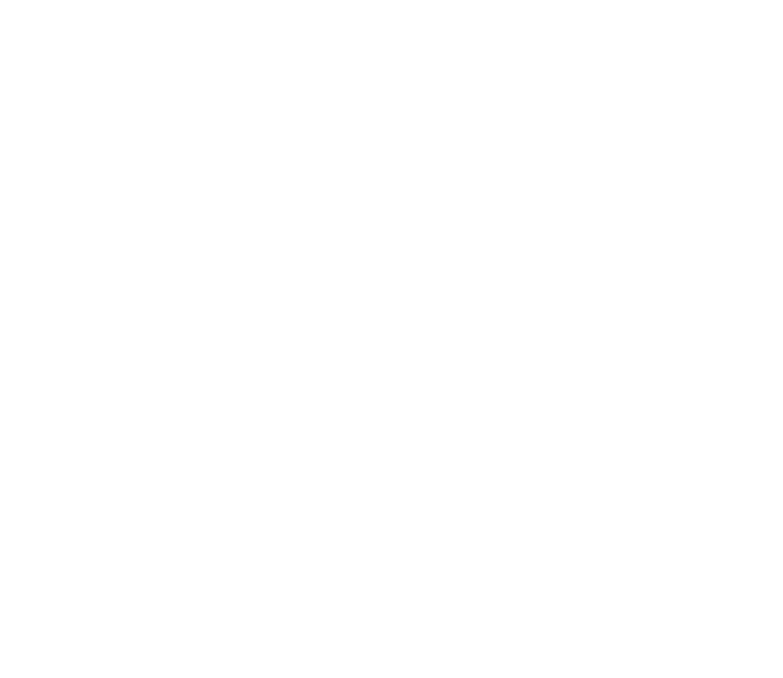
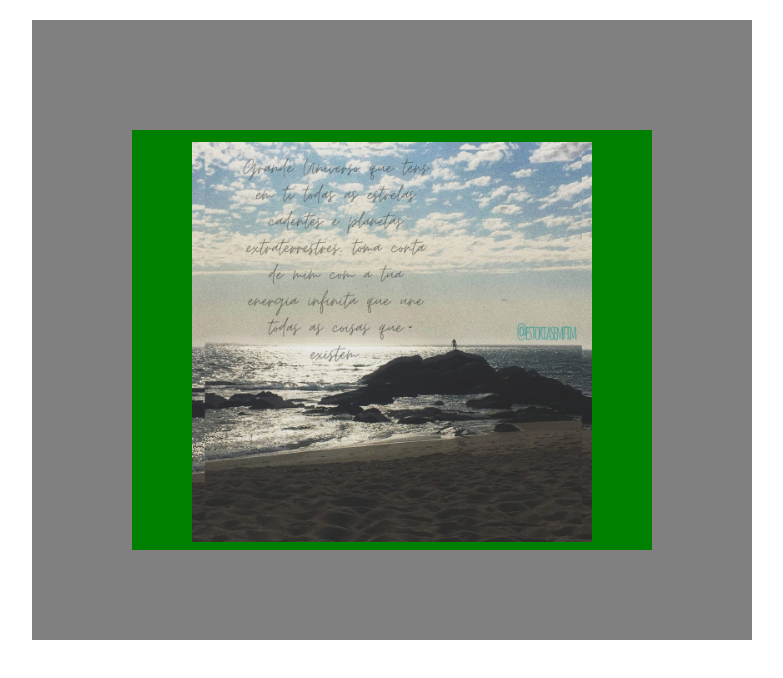
Before and after one commit to Filipa-SRocha/dui-exercises, a website with bundled scripts: page dist/index.html in a window 1280 px wide. Shown: the whole page, without its empty margins (248-1031 px from the left). Built offline with nearby package versions, Linux system fonts and the light colour scheme.

Commit message:
Made functions to make and display images

```diff
--- a/src/index.js
+++ b/src/index.js
@@ -0,0 +1,42 @@
+const imageArray = [];
+
+function makeImage(imgUrl) {
+	const image = document.createElement('img');
+	image.classList.add('off-image');
+	image.src = imgUrl;
+	image.setAttribute('data-index', imageArray.length);
+
+	return image;
+}
+
+function loadImages() {
+	const urls = [
+		'../src/img/img1.jpg',
+		'../src/img/img2.jpeg',
+		'../src/img/artur-malagueta.png',
+		'../src/img/printar.jpg',
+		'../src/img/img5.png',
+	];
+
+	urls.forEach((url) => imageArray.push(makeImage(url)));
+}
+
+function appendImages() {
+	const imagesDiv = document.querySelector('#all-images-div');
+
+	imageArray.forEach((image) => imagesDiv.appendChild(image));
+}
+
+function displayImage(img) {
+	imageArray.forEach((otherImg) => {
+		if (otherImg.classList.contains('displaying')) {
+			otherImg.classList.toggle('displaying');
+		}
+	});
+
+	img.classList.toggle('displaying');
+}
+
+loadImages();
+appendImages();
+displayImage(imageArray[1]);
```
Also changed, not shown: dist/index.html, dist/main.css (added), dist/main.js, src/img/img1.jpg (added), src/img/img2.jpeg (added), src/img/img5.png (added), src/img/printar.jpg (added), 1 other file.
